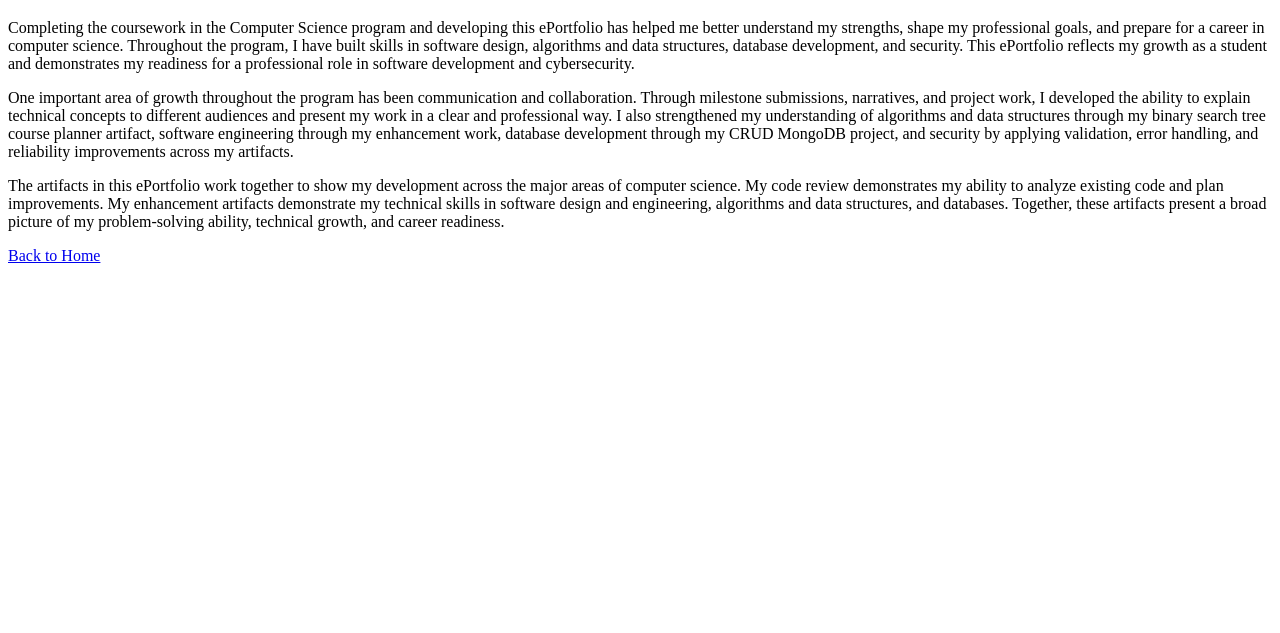
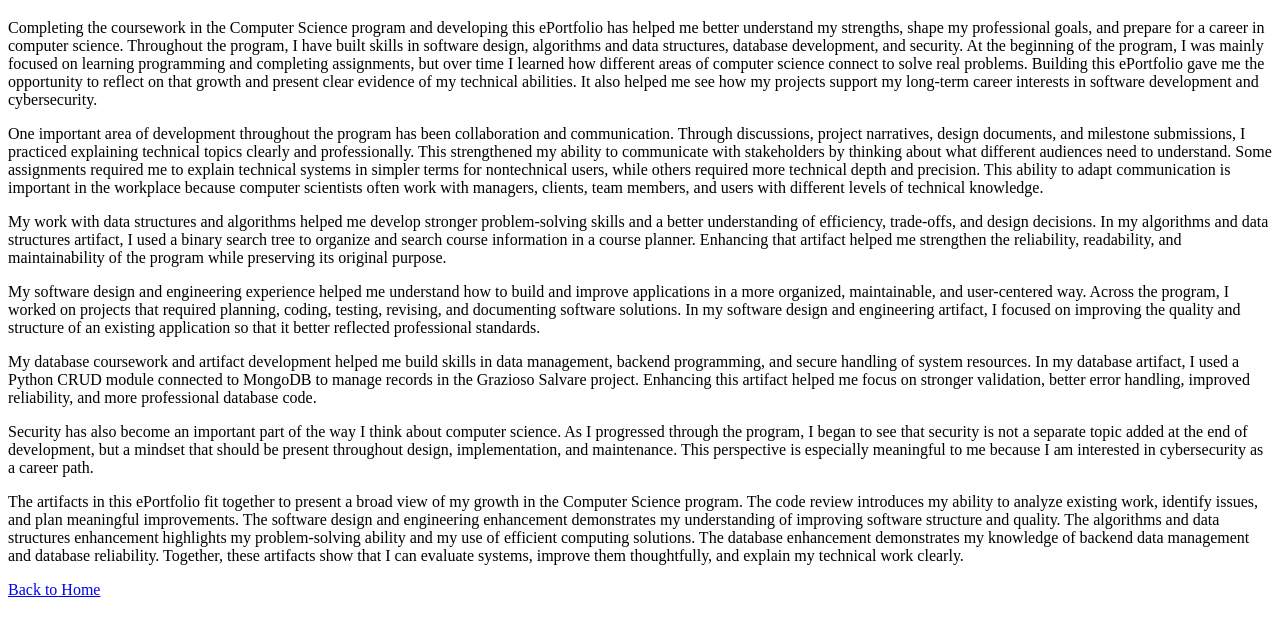
Before and after one commit to yosief4545/yosephkasie.github.io, a plain HTML site: page self-assessment.html in a window 1280 px wide. Shown: the part 61-694 px from the top of the page. Drawn offline with Linux system fonts and the light colour scheme.

Commit message:
Revise self-assessment content for clarity and detail
Expanded on personal growth and skills developed throughout the Computer Science program, emphasizing communication, collaboration, and technical abilities in various areas.

```diff
--- a/self-assessment.html
+++ b/self-assessment.html
@@ -12,27 +12,64 @@
     Completing the coursework in the Computer Science program and developing this ePortfolio
     has helped me better understand my strengths, shape my professional goals, and prepare
     for a career in computer science. Throughout the program, I have built skills in software
-    design, algorithms and data structures, database development, and security. This ePortfolio
-    reflects my growth as a student and demonstrates my readiness for a professional role in
-    software development and cybersecurity.
+    design, algorithms and data structures, database development, and security. At the beginning
+    of the program, I was mainly focused on learning programming and completing assignments, but
+    over time I learned how different areas of computer science connect to solve real problems.
+    Building this ePortfolio gave me the opportunity to reflect on that growth and present clear
+    evidence of my technical abilities. It also helped me see how my projects support my long-term
+    career interests in software development and cybersecurity.
   </p>
 
   <p>
-    One important area of growth throughout the program has been communication and collaboration.
-    Through milestone submissions, narratives, and project work, I developed the ability to explain
-    technical concepts to different audiences and present my work in a clear and professional way.
-    I also strengthened my understanding of algorithms and data structures through my binary search
-    tree course planner artifact, software engineering through my enhancement work, database
-    development through my CRUD MongoDB project, and security by applying validation, error handling,
-    and reliability improvements across my artifacts.
+    One important area of development throughout the program has been collaboration and communication.
+    Through discussions, project narratives, design documents, and milestone submissions, I practiced
+    explaining technical topics clearly and professionally. This strengthened my ability to communicate
+    with stakeholders by thinking about what different audiences need to understand. Some assignments
+    required me to explain technical systems in simpler terms for nontechnical users, while others
+    required more technical depth and precision. This ability to adapt communication is important in
+    the workplace because computer scientists often work with managers, clients, team members, and users
+    with different levels of technical knowledge.
   </p>
 
   <p>
-    The artifacts in this ePortfolio work together to show my development across the major areas
-    of computer science. My code review demonstrates my ability to analyze existing code and plan
-    improvements. My enhancement artifacts demonstrate my technical skills in software design and
-    engineering, algorithms and data structures, and databases. Together, these artifacts present
-    a broad picture of my problem-solving ability, technical growth, and career readiness.
+    My work with data structures and algorithms helped me develop stronger problem-solving skills and a
+    better understanding of efficiency, trade-offs, and design decisions. In my algorithms and data
+    structures artifact, I used a binary search tree to organize and search course information in a
+    course planner. Enhancing that artifact helped me strengthen the reliability, readability, and
+    maintainability of the program while preserving its original purpose.
+  </p>
+
+  <p>
+    My software design and engineering experience helped me understand how to build and improve applications
+    in a more organized, maintainable, and user-centered way. Across the program, I worked on projects that
+    required planning, coding, testing, revising, and documenting software solutions. In my software design
+    and engineering artifact, I focused on improving the quality and structure of an existing application so
+    that it better reflected professional standards.
+  </p>
+
+  <p>
+    My database coursework and artifact development helped me build skills in data management, backend
+    programming, and secure handling of system resources. In my database artifact, I used a Python CRUD
+    module connected to MongoDB to manage records in the Grazioso Salvare project. Enhancing this artifact
+    helped me focus on stronger validation, better error handling, improved reliability, and more professional
+    database code.
+  </p>
+
+  <p>
+    Security has also become an important part of the way I think about computer science. As I progressed
+    through the program, I began to see that security is not a separate topic added at the end of development,
+    but a mindset that should be present throughout design, implementation, and maintenance. This perspective
+    is especially meaningful to me because I am interested in cybersecurity as a career path.
+  </p>
+
+  <p>
+    The artifacts in this ePortfolio fit together to present a broad view of my growth in the Computer Science
+    program. The code review introduces my ability to analyze existing work, identify issues, and plan meaningful
+    improvements. The software design and engineering enhancement demonstrates my understanding of improving
+    software structure and quality. The algorithms and data structures enhancement highlights my problem-solving
+    ability and my use of efficient computing solutions. The database enhancement demonstrates my knowledge of
+    backend data management and database reliability. Together, these artifacts show that I can evaluate systems,
+    improve them thoughtfully, and explain my technical work clearly.
   </p>
 
   <p><a href="index.html">Back to Home</a></p>
```
